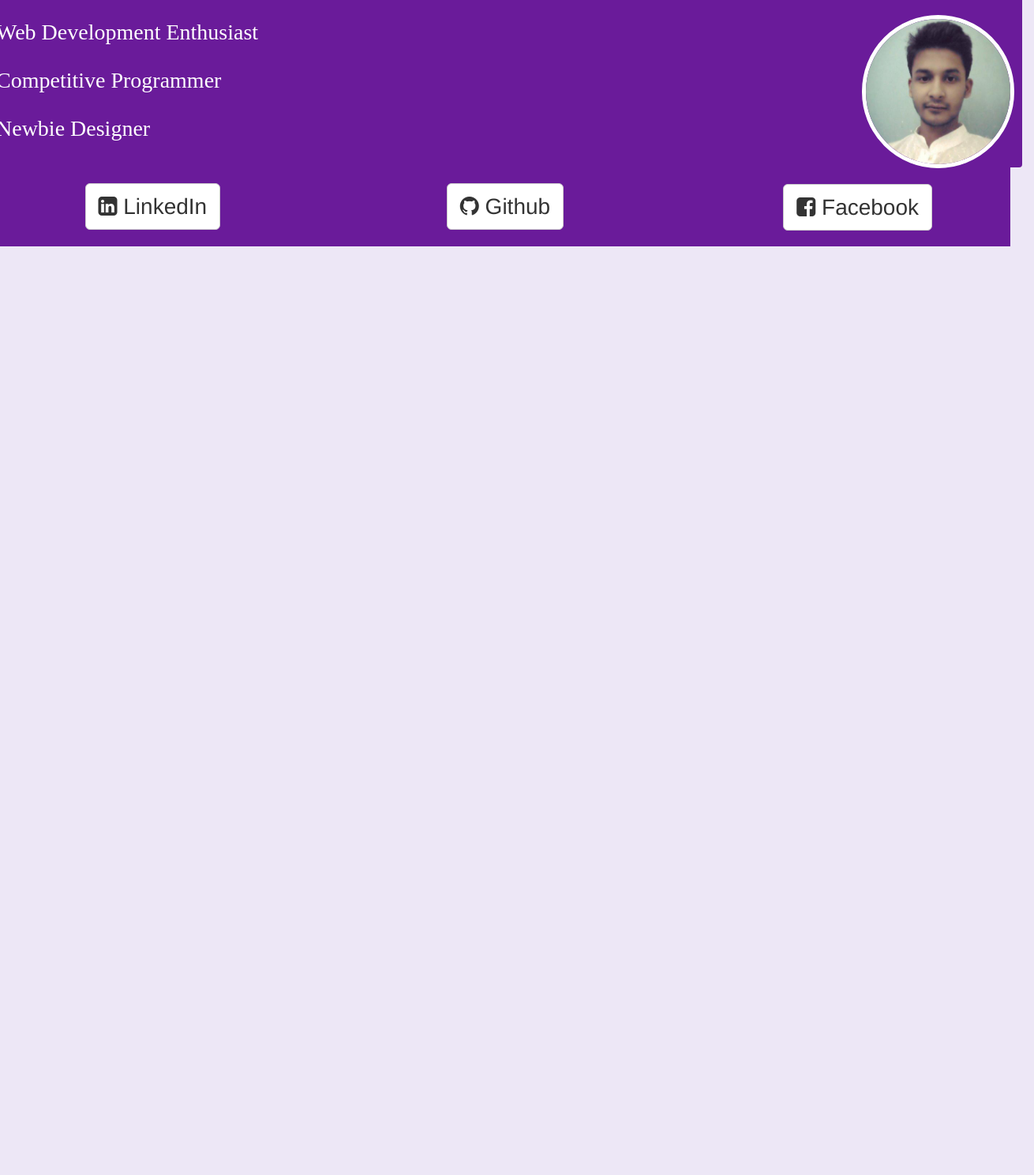
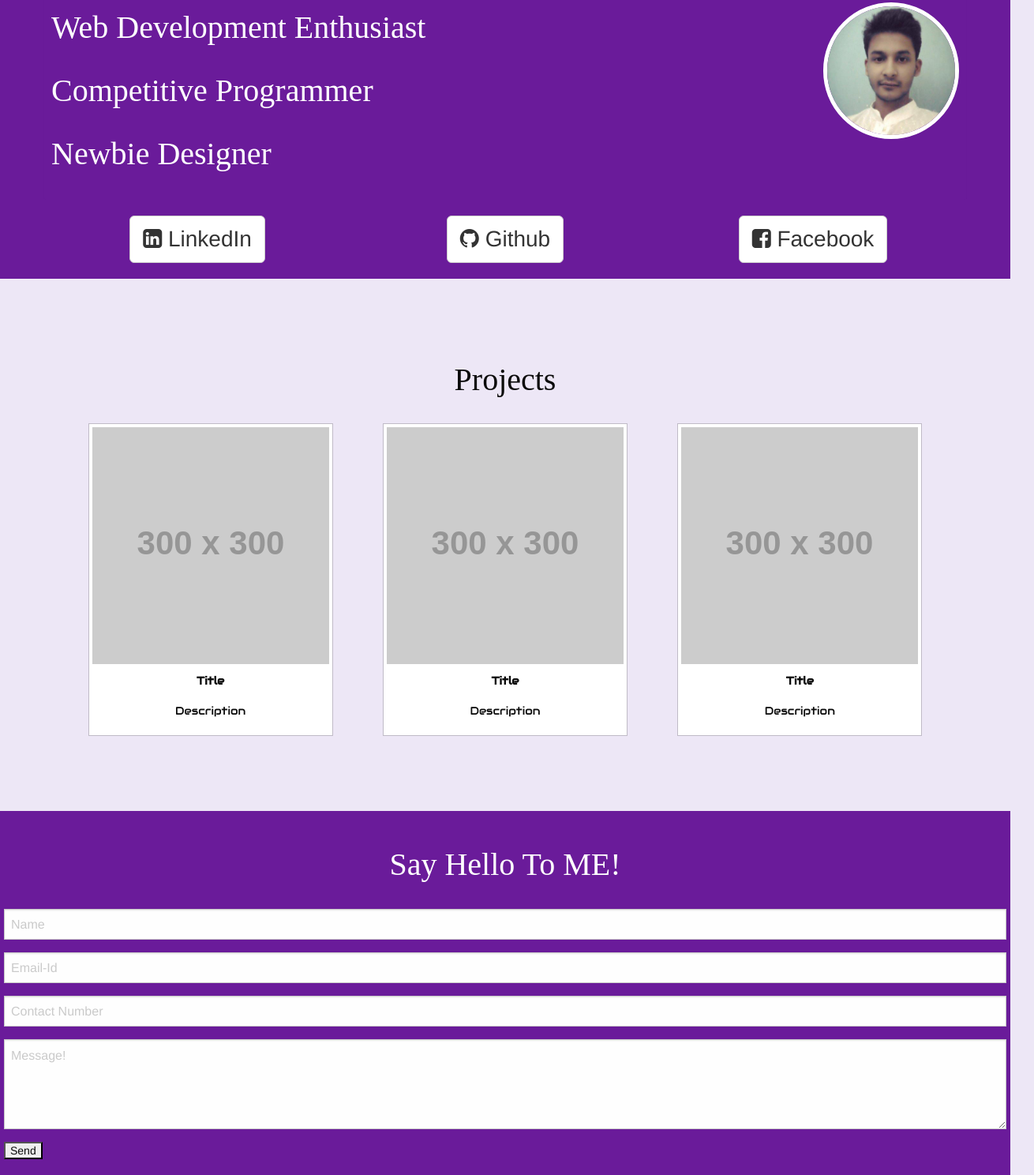
Before and after one commit to haquezameer/PortFolio, a plain HTML site: page index.html in a window 1280 px wide. Shown: the part 343-1831 px from the top of the page at 79% size, 1310 px wide, since content can reach past the window. Before the commit the page ends 800 px from the top, so only its background shows below. Drawn offline with nearby package versions, Linux system fonts and the light colour scheme; placeholder pictures from the web are drawn by us; a web font is replaced by a local one.

Commit message:
Right margin issue

```diff
--- a/css/style.css
+++ b/css/style.css
@@ -1,3 +1,4 @@
+
 .jumbotron
 {
   background-color: #6A1B9A;
@@ -45,18 +46,13 @@
   border-width: 5px;
 }
 
-div > p
+.pg1 div > p
 {
   font-family: 'Aldrich';
   color : white;
-  font-size: 50px;
+  font-size: 40px;
 }
 
-body
-{
-  background-color: #EDE7F6;
-
-}
 
 .pg1
 {
@@ -82,8 +78,9 @@ body
 .navbar-default .navbar-nav > li > a
 {
   color: #212121;
-  font-size: 1.5em;
+  font-size: 1em;
   font-family: 'Aldrich';
+  display: inline-block;
 }
 
 .navbar-default .navbar-nav > li > a:hover
@@ -91,3 +88,57 @@ body
   background-color: black;
   color: #E7E7E7;
 }
+
+.pg2
+{
+  padding: 20px;
+  margin: 60px;
+}
+
+.thumbnail
+{
+  border-radius: 0px;
+  border : none;
+}
+
+.thumbnail img
+{
+  width: 100%;
+  height: 100%;
+  margin-bottom: 10px;
+}
+
+.thumbnail p
+{
+  font-family: 'Audiowide';
+}
+
+.pg3
+{
+  padding: 20px;
+  background-color: #6A1B9A;
+}
+
+.pg3 h2
+{
+  padding: 20px;
+  color : white;
+}
+
+h2
+{
+  padding: 20px;
+  font-family: 'Aldrich';
+}
+
+
+body
+{
+  background-color: #EDE7F6;
+   width: 100%;
+    height: 100%;
+    margin: 0px;
+    padding: 0px;
+    overflow-x: hidden;
+
+}
--- a/index.html
+++ b/index.html
@@ -26,6 +26,7 @@
  </nav>
 
 <section class="pg1">
+<div class="container">
  <div class="row">
    <div class="well">
     <div class="jumbotron">
@@ -39,7 +40,7 @@
   	   <p> Web Development Enthusiast </p>
   	   <p> Competitive Programmer </p>
   	   <p> Newbie Designer </p>
-
+    </div>
     </div>
   </div>
 
@@ -63,3 +64,56 @@
 
   </div>
 </section>
+
+<!-- Section 2 begins here -->
+
+<section class="pg2">
+  <div class="container-fluid text-center">
+      <div class="row">
+          <h2>Projects</h2>
+          <div class="col-sm-4">
+              <div class="thumbnail">
+                <img src="https://placehold.it/300x300" alt="Tribute Page">
+                <p><strong>Title</strong></p>
+                <p>Description</p>
+              </div>
+          </div>
+
+          <div class="col-sm-4">
+              <div class="thumbnail">
+                <img src="https://placehold.it/300x300" alt="Tribute Page">
+                <p><strong>Title</strong></p>
+                <p>Description</p>
+              </div>
+          </div>
+
+          <div class="col-sm-4">
+              <div class="thumbnail">
+                <img src="https://placehold.it/300x300" alt="Tribute Page">
+                <p><strong>Title</strong></p>
+                    <p>Description</p>
+              </div>
+          </div>
+
+      </div>
+  </div>
+</section>
+
+
+<!-- Section 3 begins here -->
+<section class="pg3">
+    <div class="row">
+          <h2 class="text-center">Say Hello To ME!</h2>
+          <div class="formclass">
+                <form>
+                  <input type="text" placeholder="Name">
+                  <input type="text" placeholder="Email-Id">
+                  <input type="text" placeholder="Contact Number">
+                  <textarea rows="4" cols="50" placeholder="Message!"></textarea>
+                  <input type="submit" name="Send" value="Send">
+                </form>
+          </div>
+    </div>
+</section>
+
+</body>
```
Lines whose indentation alone changed are shown as unchanged.
